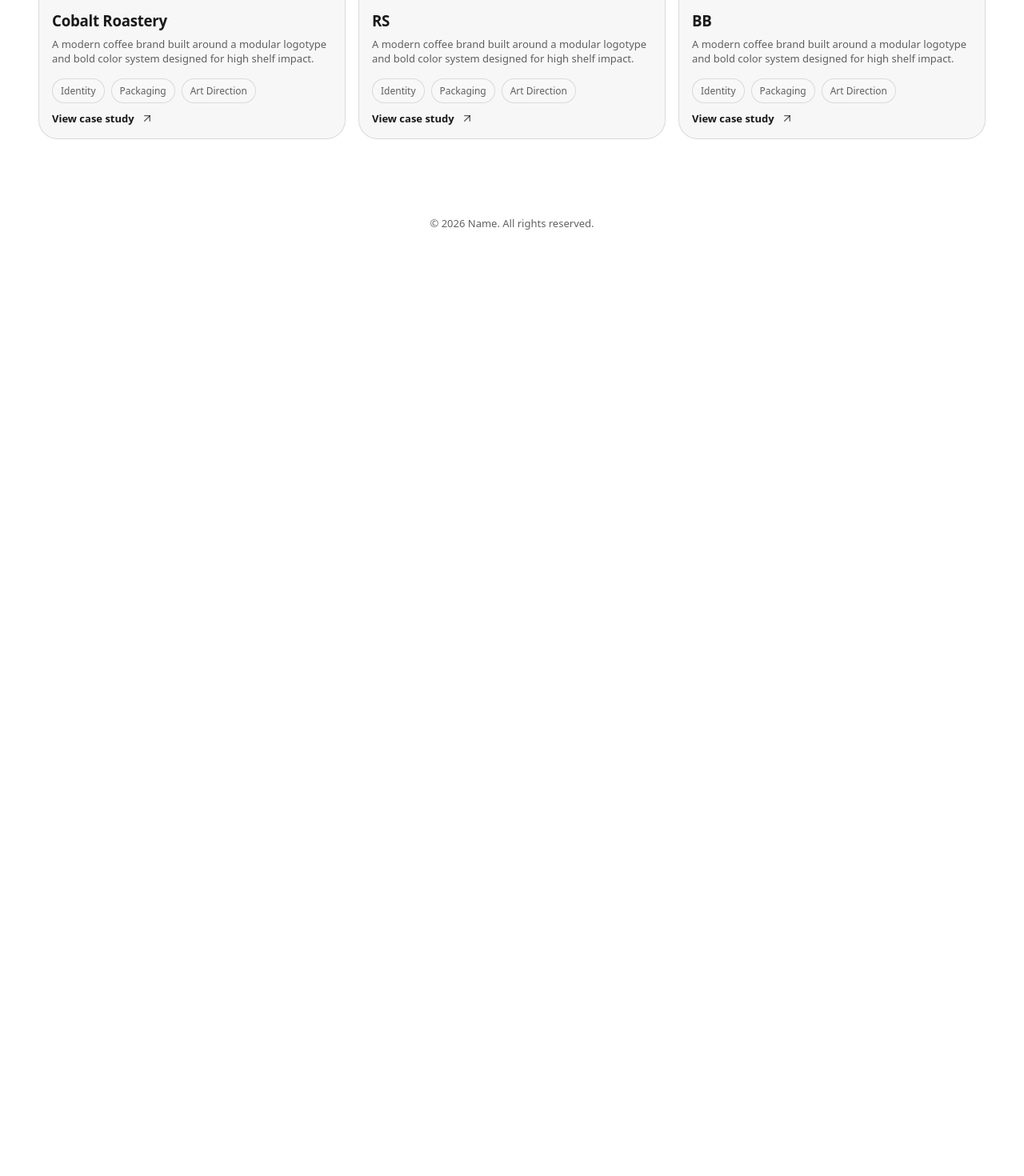
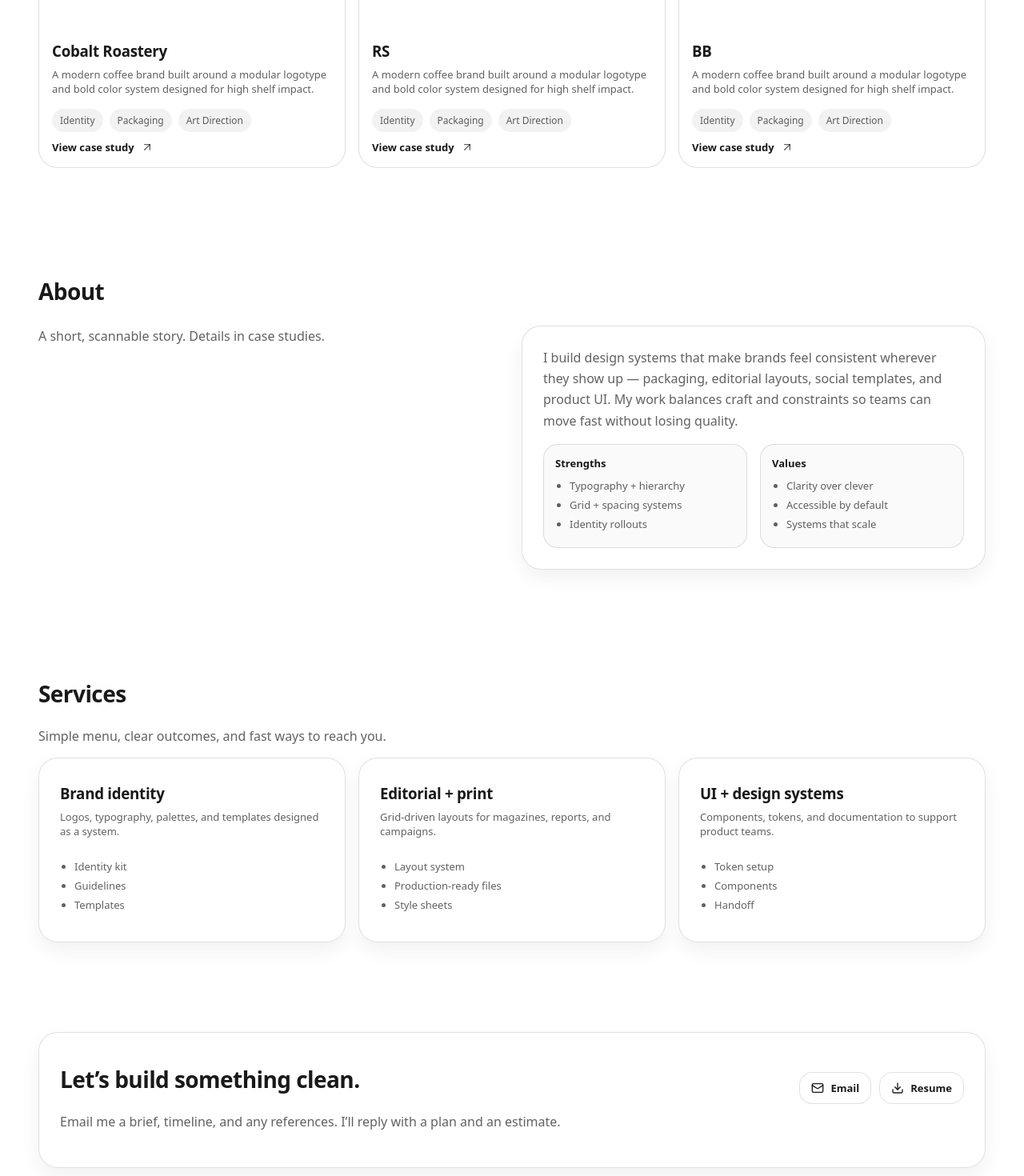
Before and after one commit to rhainem/portfolio-site, a React (Vite) app: page / in a window 1280 px wide. Shown: the part 1000-2470 px from the top of the page at 80% size. Before the commit the page ends 1328 px from the top, so only its background shows below. Built offline with nearby package versions, Linux system fonts and the light colour scheme.

Commit message:
Fix: correct button icon alignment and spacing

```diff
--- a/src/Portfolio.module.css
+++ b/src/Portfolio.module.css
@@ -10,7 +10,7 @@
   --r-lg: 18px;
   --r-md: 16px; */
   --bg: #ffffff;
-  --surface: rgba(0, 0, 0, 0.03);
+  --surface: rgba(0, 0, 0, 0.05);
   --border: rgba(0, 0, 0, 0.12);
   --text: rgba(0, 0, 0, 0.9);
   --muted: rgba(0, 0, 0, 0.62);
@@ -30,6 +30,10 @@ body {
   height: 100%;
 }
 
+html {
+  scroll-behavior: smooth;
+}
+
 body {
   margin: 0;
   font-family: ui-sans-serif, system-ui, -apple-system, Segoe UI, Roboto,
@@ -40,6 +44,7 @@ body {
       transparent 60%
     ),
     var(--bg); */
+  background: var(--bg);
   color: var(--text);
 }
 
@@ -309,6 +314,7 @@ footer {
 /* Small cards inside hero */
 .card {
   border-radius: var(--r-xl);
+  background: var(--bg);
 }
 
 .cardTight {
@@ -320,6 +326,7 @@ footer {
   align-items: center;
   justify-content: space-between;
   gap: 12px;
+  background: var(--surface);
 }
 
 .smallTitle {
@@ -369,7 +376,7 @@ footer {
 }
 
 .h2 {
-  margin: 0;
+  /* margin: 0; */
   font-size: 22px;
   letter-spacing: -0.02em;
 }
@@ -578,3 +585,151 @@ footer {
 .page h6 {
   color: inherit;
 }
+
+.aboutGrid {
+  display: grid;
+  gap: 24px;
+}
+@media (min-width: 1024px) {
+  .aboutGrid {
+    grid-template-columns: 1fr 1fr;
+    align-items: start;
+  }
+}
+
+.aboutText {
+  max-width: 68ch;
+}
+
+.aboutParagraph {
+  margin: 0;
+  line-height: 1.65;
+  color: var(--muted);
+}
+
+.aboutCard {
+  border: 1px solid var(--border);
+  background: rgba(255, 255, 255, 0.9);
+  border-radius: var(--r-xl);
+  box-shadow: 0 10px 25px rgba(0, 0, 0, 0.06);
+}
+
+.aboutMiniCard {
+  border: 1px solid var(--border);
+  background: rgba(255, 255, 255, 0.9);
+  border-radius: var(--r-lg);
+  padding: 14px;
+}
+
+.aboutCardInner {
+  padding: 26px;
+}
+
+.aboutCols {
+  margin-top: 16px;
+  display: grid;
+  gap: 12px;
+}
+
+@media (min-width: 640px) {
+  .aboutCols {
+    grid-template-columns: 1fr 1fr;
+    gap: 16px;
+  }
+}
+
+.aboutMiniCard {
+  border: 1px solid var(--border);
+  background: rgba(0, 0, 0, 0.02);
+  border-radius: var(--r-lg);
+  padding: 14px;
+}
+
+.servicesGrid {
+  margin-top: 16px;
+  display: grid;
+  gap: 16px;
+}
+@media (min-width: 1024px) {
+  .servicesGrid {
+    grid-template-columns: repeat(3, minmax(0, 1fr));
+  }
+}
+
+.serviceCard {
+  border-radius: var(--r-xl);
+  border: 1px solid var(--border);
+  background: rgba(255, 255, 255, 0.9);
+  box-shadow: 0 10px 25px rgba(0, 0, 0, 0.06);
+  padding: 15px 10px;
+}
+
+.list {
+  margin: 10px 0 0 0;
+  padding-left: 18px;
+  color: var(--muted);
+  font-size: 13px;
+}
+.list li {
+  margin: 6px 0;
+}
+
+.contactCard {
+  border-radius: var(--r-xl);
+  border: 1px solid var(--border);
+  background: rgba(255, 255, 255, 0.9);
+  box-shadow: 0 10px 25px rgba(0, 0, 0, 0.06);
+  padding: 0px 10px 30px 10px;
+}
+
+.contactInner {
+  display: flex;
+  flex-direction: column;
+  gap: 16px;
+}
+@media (min-width: 768px) {
+  .contactInner {
+    flex-direction: row;
+    align-items: center;
+    justify-content: space-between;
+  }
+}
+
+.contactActions {
+  display: flex;
+  gap: 10px;
+  flex-wrap: wrap;
+}
+
+/* Offset anchor scroll for sticky header */
+section[id] {
+  scroll-margin-top: 88px;
+}
+
+@media (min-width: 768px) {
+  section[id] {
+    scroll-margin-top: 104px;
+  }
+}
+
+.select {
+  height: 40px;
+  border-radius: var(--r-xl);
+  border: 1px solid var(--border);
+  background: rgba(255, 255, 255, 0.85);
+  color: var(--text);
+  padding: 0 12px;
+  font-size: 13px;
+}
+
+.thumbLabel {
+  position: absolute;
+  left: 12px;
+  top: 12px;
+  border-radius: 999px;
+  border: 1px solid var(--border);
+  background: rgba(255, 255, 255, 0.85);
+  padding: 6px 10px;
+  font-size: 12px;
+  color: var(--muted);
+}
--- a/src/Portfolio.tsx
+++ b/src/Portfolio.tsx
@@ -366,7 +366,7 @@ export default function PortfolioSite() {
 
               <div className={styles.ctaRow}>
                 <Button asChild>
-                  <a href="#work">
+                  <a href="#work" className="selected">
                     View selected work <ArrowUpRight size={16} />
                   </a>
                 </Button>
@@ -382,7 +382,7 @@ export default function PortfolioSite() {
               </CardHeader>
               <CardContent className={styles.stackSm}>
                 <div className={styles.cardTight}>
-                  <div>
+                  <div className="{styles.special}">
                     <div className={styles.smallTitle}>Specialties</div>
                     <div className={styles.muted}>Identity • Layout • UI</div>
                   </div>
@@ -521,6 +521,137 @@ export default function PortfolioSite() {
           </div>
         </section>
 
+        {/* ABOUT */}
+        <section id="about" className={styles.section}>
+          <div className={styles.workTop}>
+            <div>
+              <h2 className={styles.h2}>About</h2>
+            </div>
+          </div>
+
+          <div className={styles.aboutGrid}>
+            <div className={styles.aboutText}>
+              <p className={styles.aboutParagraph}>
+                A short, scannable story. Details in case studies.
+              </p>
+            </div>
+
+            <div className={styles.aboutCard}>
+              <div className={styles.aboutCardInner}>
+                <p className={styles.aboutParagraph}>
+                  I build design systems that make brands feel consistent
+                  wherever they show up — packaging, editorial layouts, social
+                  templates, and product UI. My work balances craft and
+                  constraints so teams can move fast without losing quality.
+                </p>
+                <div className={styles.aboutCols}>
+                  <div className={styles.aboutMiniCard}>
+                    <div className={styles.smallTitle}>Strengths</div>
+                    <ul className={styles.list}>
+                      <li>Typography + hierarchy</li>
+                      <li>Grid + spacing systems</li>
+                      <li>Identity rollouts</li>
+                    </ul>
+                  </div>
+
+                  <div className={styles.aboutMiniCard}>
+                    <div className={styles.smallTitle}>Values</div>
+                    <ul className={styles.list}>
+                      <li>Clarity over clever</li>
+                      <li>Accessible by default</li>
+                      <li>Systems that scale</li>
+                    </ul>
+                  </div>
+                </div>
+              </div>
+            </div>
+          </div>
+        </section>
+
+        {/* SERVICES */}
+        <section id="services" className={styles.section}>
+          <div className={styles.workTop}>
+            <div>
+              <h2 className={styles.h2}>Services</h2>
+              <p className={styles.subtle}>
+                Simple menu, clear outcomes, and fast ways to reach you.
+              </p>
+            </div>
+          </div>
+
+          <div className={styles.servicesGrid}>
+            {[
+              {
+                title: 'Brand identity',
+                desc: 'Logos, typography, palettes, and templates designed as a system.',
+                bullets: ['Identity kit', 'Guidelines', 'Templates'],
+              },
+              {
+                title: 'Editorial + print',
+                desc: 'Grid-driven layouts for magazines, reports, and campaigns.',
+                bullets: [
+                  'Layout system',
+                  'Production-ready files',
+                  'Style sheets',
+                ],
+              },
+              {
+                title: 'UI + design systems',
+                desc: 'Components, tokens, and documentation to support product teams.',
+                bullets: ['Token setup', 'Components', 'Handoff'],
+              },
+            ].map((s) => (
+              <Card key={s.title} className={styles.serviceCard}>
+                <CardHeader>
+                  <CardTitle>{s.title}</CardTitle>
+                  <p className={styles.muted} style={{ margin: '8px 0 0 0' }}>
+                    {s.desc}
+                  </p>
+                </CardHeader>
+                <CardContent>
+                  <ul className={styles.list}>
+                    {s.bullets.map((b) => (
+                      <li key={b}>{b}</li>
+                    ))}
+                  </ul>
+                </CardContent>
+              </Card>
+            ))}
+          </div>
+        </section>
+
+        {/* CONTACT */}
+        <section id="contact" className={styles.section}>
+          <Card className={styles.contactCard}>
+            <CardContent>
+              <div className={styles.contactInner}>
+                <div>
+                  <h2 className={styles.h2}>Let’s build something clean.</h2>
+                  <p className={styles.subtle}>
+                    Email me a brief, timeline, and any references. I’ll reply
+                    with a plan and an estimate.
+                  </p>
+                </div>
+
+                <div className={styles.contactActions}>
+                  <Button asChild>
+                    <a href={`mailto:${PROFILE.email}`}>
+                      <Mail size={16} className={styles.iconLeft} />
+                      Email
+                    </a>
+                  </Button>
+                  <Button asChild variant="secondary">
+                    <a href={PROFILE.resumeHref}>
+                      <Download size={16} className={styles.iconLeft} />
+                      Resume
+                    </a>
+                  </Button>
+                </div>
+              </div>
+            </CardContent>
+          </Card>
+        </section>
+
         <footer className={styles.footer}>
           © {new Date().getFullYear()} {PROFILE.name}. All rights reserved.
         </footer>
--- a/src/components/ui/Button.tsx
+++ b/src/components/ui/Button.tsx
@@ -15,8 +15,10 @@ export function Button({
 }: ButtonProps) {
   const cls = `${styles.button} ${styles[variant]} ${className}`
 
-  if (asChild) {
-    return <span className={cls}>{children}</span>
+  if (asChild && React.isValidElement(children)) {
+    return React.cloneElement(children as React.ReactElement<any>, {
+      className: `${cls} ${(children as any).props?.className ?? ''}`.trim(),
+    })
   }
 
   return (
--- a/src/components/ui/ui.module.css
+++ b/src/components/ui/ui.module.css
@@ -15,7 +15,7 @@
   display: inline-flex;
   align-items: center;
   justify-content: center;
-  gap: 8px;
+  /* gap: 8px; */
   height: 40px;
   padding: 0 14px;
   border-radius: var(--radius-md);
@@ -35,6 +35,8 @@
 }
 
 .primary {
+  /* color: #ffffff;
+  background: #000000; */
 }
 .secondary {
   background: transparent;
@@ -66,9 +68,11 @@
   border-radius: 999px;
   padding: 6px 10px;
   font-size: 12px;
-  border: 1px solid var(--border);
+  font-weight: 500;
+  /* border: 1px solid var(--border); */
   background: rgba(255, 255, 255, 0.06);
   color: var(--muted);
+  background: var(--surface);
 }
 .outline {
   background: transparent;
@@ -115,7 +119,7 @@
   flex-direction: column;
   max-height: 90vh;
   overflow: auto;
-  text-align: left;
+  text-align: le;
 }
 
 .dialogHeader {
```
